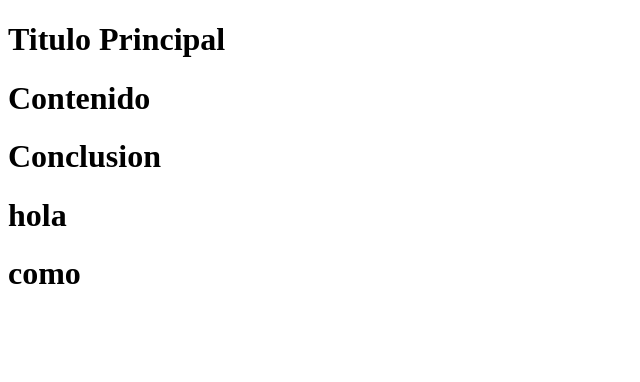
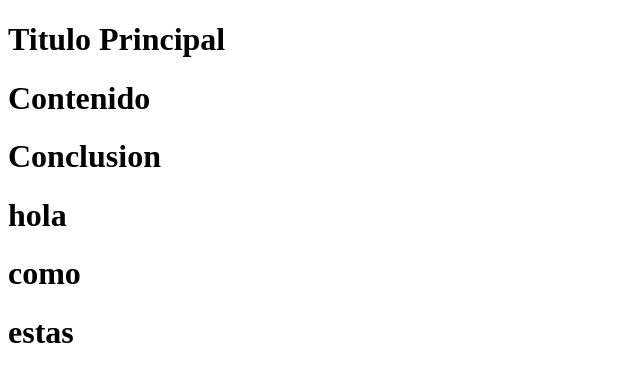
Before and after one commit to camiloruiz06-jpg/PAGINA_Git_Jueves_2025_2, a plain HTML site: page index.html in a window 1280 px wide. Shown: the whole page, without its empty margins (0-640 px from the left). Drawn offline with Linux system fonts and the light colour scheme.

Commit message:
sexto commit

```diff
--- a/index.html
+++ b/index.html
@@ -11,5 +11,6 @@
     <h1>Conclusion</h1>
     <h1>hola</h1>
     <h1>como</h1>
+    <h1>estas</h1>
 </body>
 </html>
```
